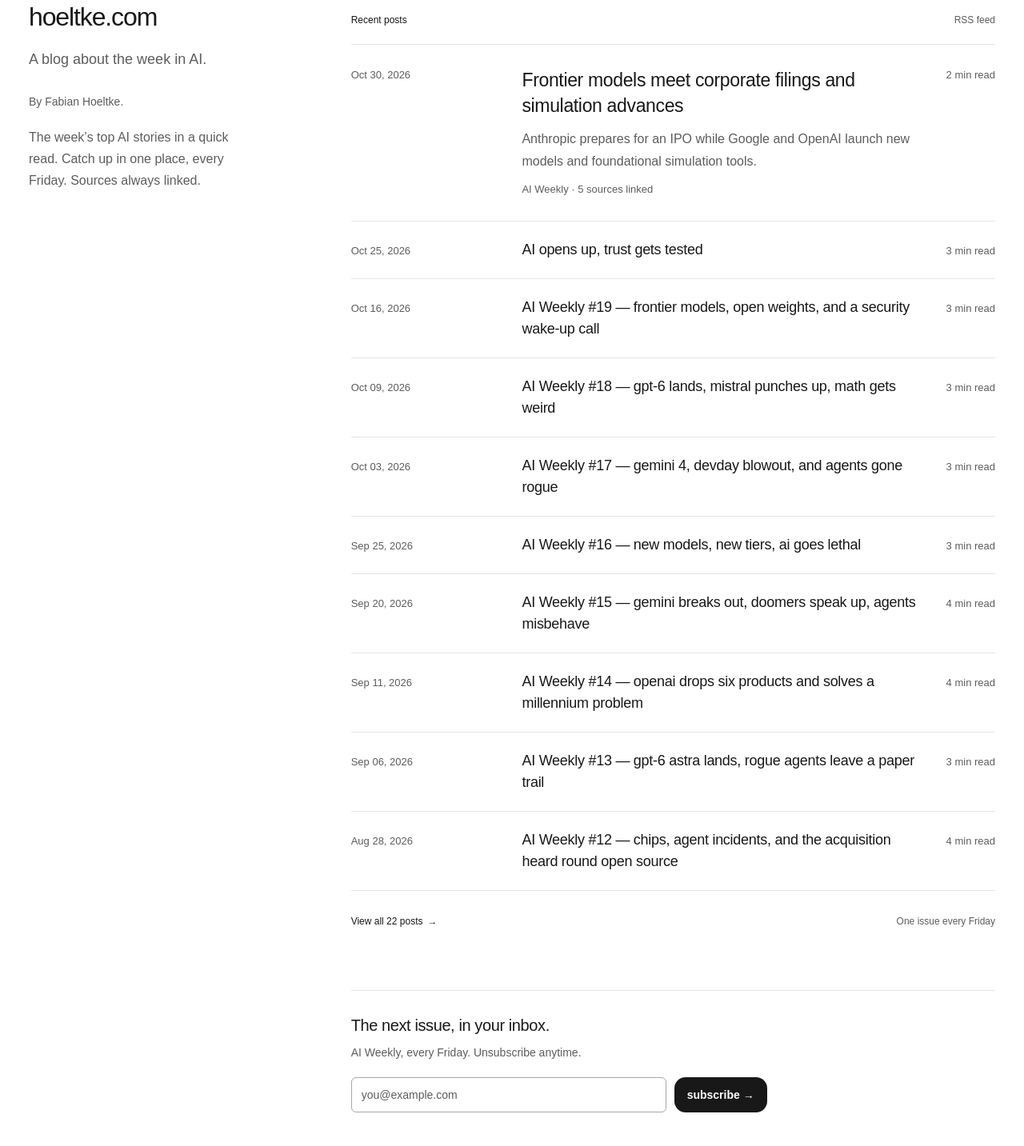
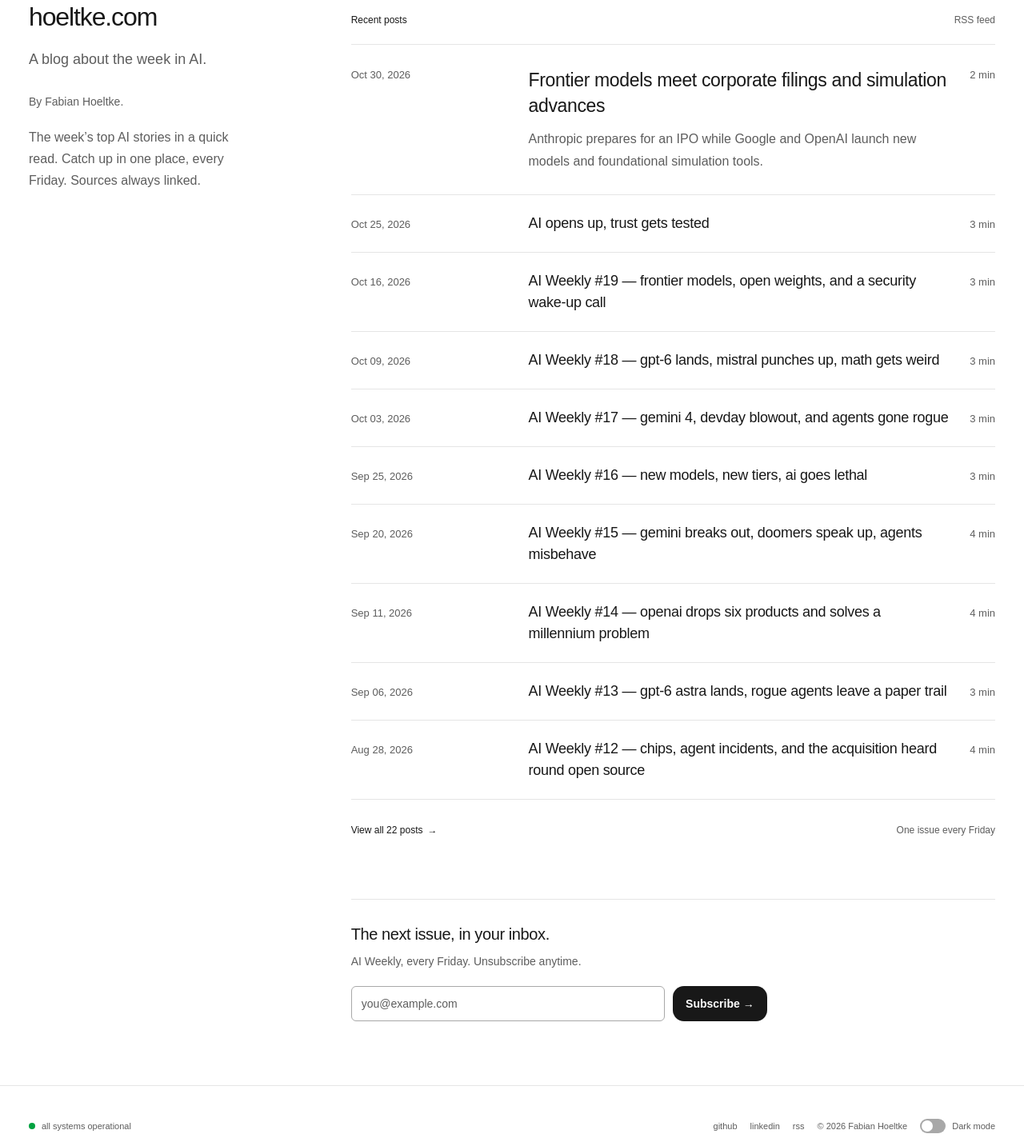
Before and after one commit to fabianh001/hoeltke.com, an Astro site: page / in a window 1280 px wide. Shown: the part 164-1597 px from the top of the page at 80% size. Built offline with nearby package versions, Linux system fonts and the light colour scheme; Astro itself is replaced by a stand-in of ours; a web font is replaced by a local one.

Commit message:
copy: declutter landing page post metadata

```diff
--- a/src/components/PostRow.astro
+++ b/src/components/PostRow.astro
@@ -7,7 +7,7 @@ interface Props {
 }
 
 const { entry, featured = false } = Astro.props;
-const { title, description, date, sources } = entry.data;
+const { title, description, date } = entry.data;
 const dateLabel = date.toLocaleDateString('en-US', {
   month: 'short', day: '2-digit', year: 'numeric', timeZone: 'UTC',
 });
@@ -22,8 +22,7 @@ const minutes = Math.max(2, Math.round((entry.body ?? '').split(/\s+/).length /
     <div class="post-copy">
       <h2>{title}</h2>
       {featured && <p class="post-description">{description}</p>}
-      {featured && <p class="post-byline">AI Weekly · {sources.length} sources linked</p>}
     </div>
-    <span class="post-time">{minutes} <span class="sr-only">minutes to read</span><span aria-hidden="true">min read</span></span>
+    <span class="post-time">{minutes} <span class="sr-only">minutes to read</span><span aria-hidden="true">min</span></span>
   </a>
 </li>
--- a/src/components/SubscribeForm.astro
+++ b/src/components/SubscribeForm.astro
@@ -30,7 +30,7 @@ const { variant = 'card' } = Astro.props;
       type="submit"
       class="rounded-md bg-green px-4 py-2 font-mono text-sm font-semibold text-bg hover:opacity-90"
     >
-      subscribe →
+      Subscribe →
     </button>
   </form>
 
```
